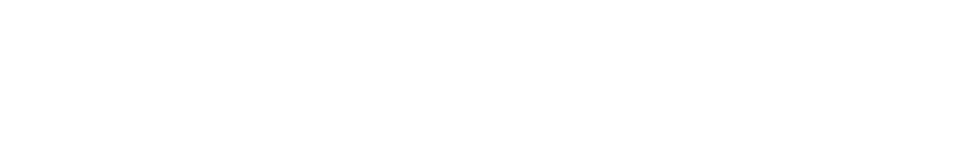
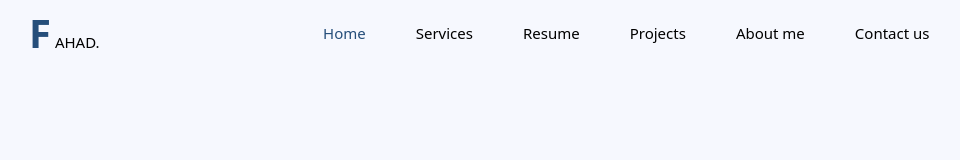
Before and after one commit to fahad111000/GSAP-Advance-Project-1, a plain HTML site: page index.html in a window 1280 px wide. Shown: the whole page, without its empty margins (87-1047 px from the left). Drawn offline with nearby package versions, Linux system fonts and the light colour scheme.

Commit message:
Navbar is created and also desgined

```diff
--- a/index.html
+++ b/index.html
@@ -13,6 +13,37 @@
 
 <body>
 
+    <!-- Navbar -->
+    <nav class="navbar">
+
+        <!-- LOGO -->
+        <div class="logo">
+            <a href="#">
+                <span>F</span>
+                <span>AHAD.</span>
+            </a>
+        </div>
+
+        <!-- LINKS -->
+        <ul class="ul " id="unorder">
+            <li><a href="#" class="active">Home</a></li>
+            <li><a href="#services">Services</a></li>
+            <li><a href="#resume-section">Resume</a></li>
+            <li><a href="#project-section">Projects</a></li>
+            <li><a href="#about-me">About me</a></li>
+            <li><a href="#contact-us">Contact us</a></li>
+        </ul>
+
+        <div class="bars">
+            <i class="fa-solid fa-bars" onclick="navIcon();" id="bars"></i>
+            <!-- <i class="fa-solid fa-xmark"></i> -->
+
+        </div>
+
+
+    </nav>
+
+
     <!-- GSAP Cdn  -->
     <script src="https://cdnjs.cloudflare.com/ajax/libs/gsap/3.12.5/gsap.min.js"
         integrity="sha512-7eHRwcbYkK4d9g/6tD/mhkf++eoTHwpNM9woBxtPUBWm67zeAfFC+HrdoE2GanKeocly/VxeLvIqwvCdk7qScg=="
--- a/style.css
+++ b/style.css
@@ -9,3 +9,89 @@ body {
     width: 100%;
     height: 100%;
 }
+
+body {
+    font-family: system-ui, -apple-system, BlinkMacSystemFont, 'Segoe UI', Roboto, Oxygen, Ubuntu, Cantarell, 'Open Sans', 'Helvetica Neue', sans-serif;
+    background-color: hsla(221, 88%, 75%, 0.075);
+}
+
+
+
+
+:root {
+    --hover-color: #254e7a;
+    --hover-temp-color: #053569;
+}
+
+
+.container {
+    /* border: 2px solid black; */
+    width: 90%;
+    margin-inline: auto;
+}
+
+
+
+.navbar {
+    display: flex;
+    align-items: center;
+    justify-content: space-between;
+    padding: 5px 40px;
+    transition: 0.3s;
+
+}
+
+.navbar .ul {
+    list-style: none;
+    display: flex;
+    gap: 50px;
+}
+
+
+.logo {
+    margin-left: 76px;
+}
+
+.logo span:first-child {
+    font-size: 40px;
+    font-weight: 700;
+    color: var(--hover-color);
+}
+
+a {
+    text-decoration: none;
+    font-size: 15px;
+    color: var(--secondary-color);
+}
+
+
+
+
+a:hover {
+    color: var(--hover-color);
+}
+
+.active {
+    color: var(--hover-color);
+}
+
+.bars .fa-bars,
+.fa-xmark {
+    cursor: pointer;
+    font-size: 25px;
+    color: var(--hover-color);
+    display: none;
+}
+
+.fa-xmark {
+    display: none !important;
+}
+
+.ul-active {
+    position: absolute;
+    left: 0 !important;
+    bottom: 0 !important;
+    width: 100%;
+    background-color: red !important;
+    z-index: 1;
+}
```
